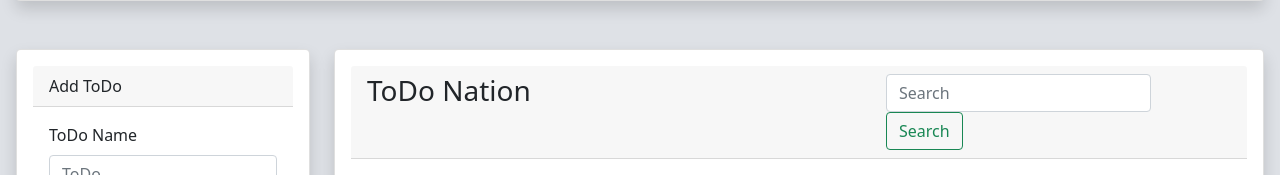
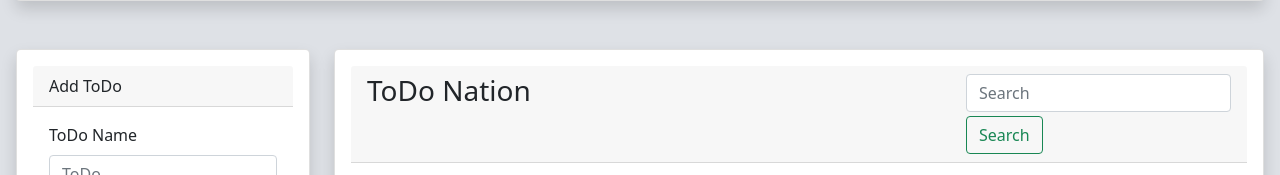
Before and after one commit to ashwinam/garbage-codes-season-01, a Django app: page /todo/ in a window 1280 px wide. Shown: the part 73-248 px from the top of the page. Run offline with Django 4.2, Linux system fonts and the light colour scheme; the visitor is signed in with stand-in values (Sample User, id 1); data that the repository does not hold is empty.

Commit message:
search form setup in todo html file

```diff
--- a/DjangoToDo/todo/templates/todo/todo.html
+++ b/DjangoToDo/todo/templates/todo/todo.html
@@ -56,10 +56,12 @@
         <div class="card shadow p-3 mb-5 bg-body rounded-3">
             <div class="card-header d-flex flex-row">
                 <h3>ToDo Nation</h3>
-                <form class="" role="search" style="margin-left: auto; margin-right: 80px;">
+                <div class="d-flex" style="margin-left: auto;">
+                <form class="" role="search" >
                   <input class="form-control me-2" type="search" placeholder="Search" aria-label="Search">
-                  <button class="btn btn-outline-success" type="submit">Search</button>
+                  <button class="btn btn-outline-success mt-1" type="submit">Search</button>
                 </form>
+              </div>
                </div>
             <div class="card-body">
 
```
